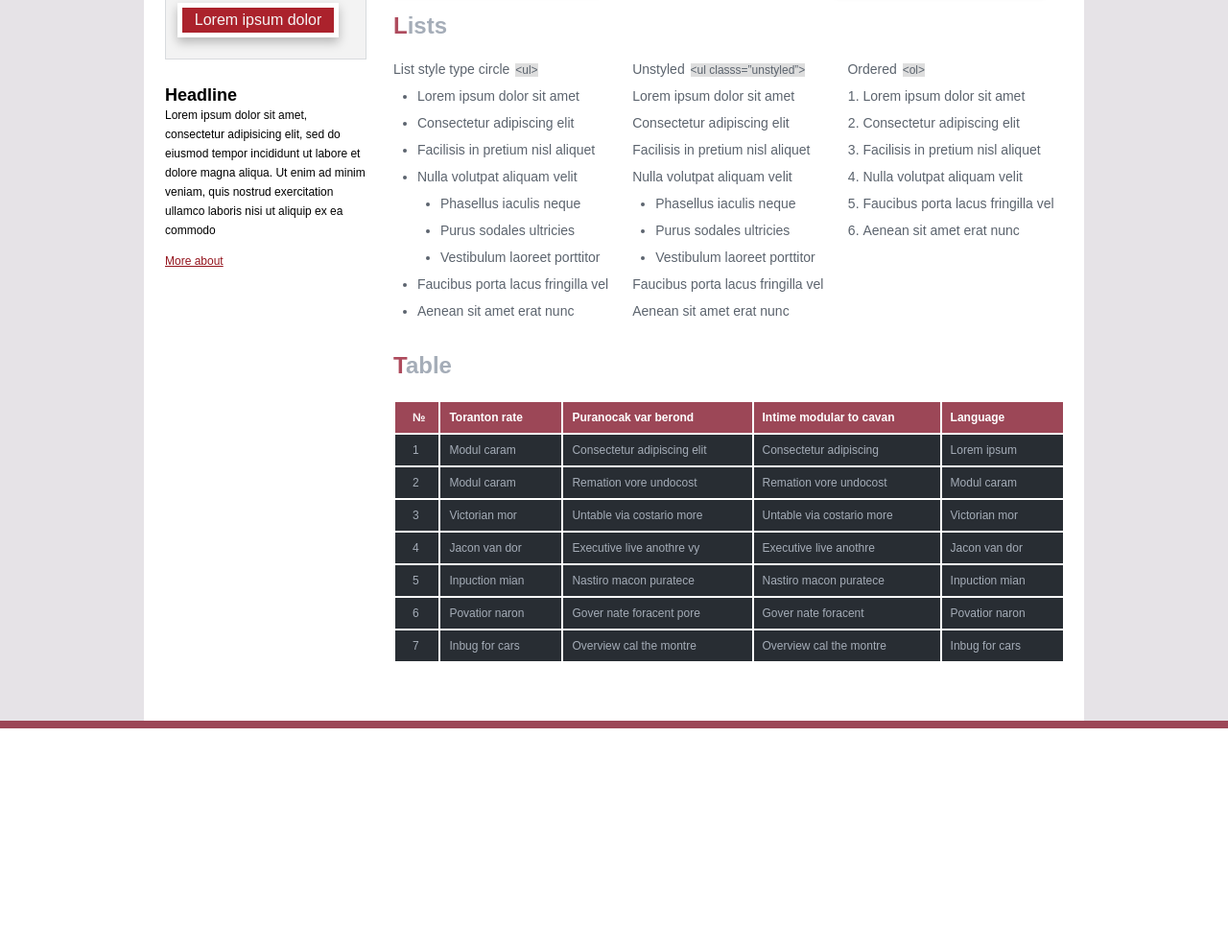
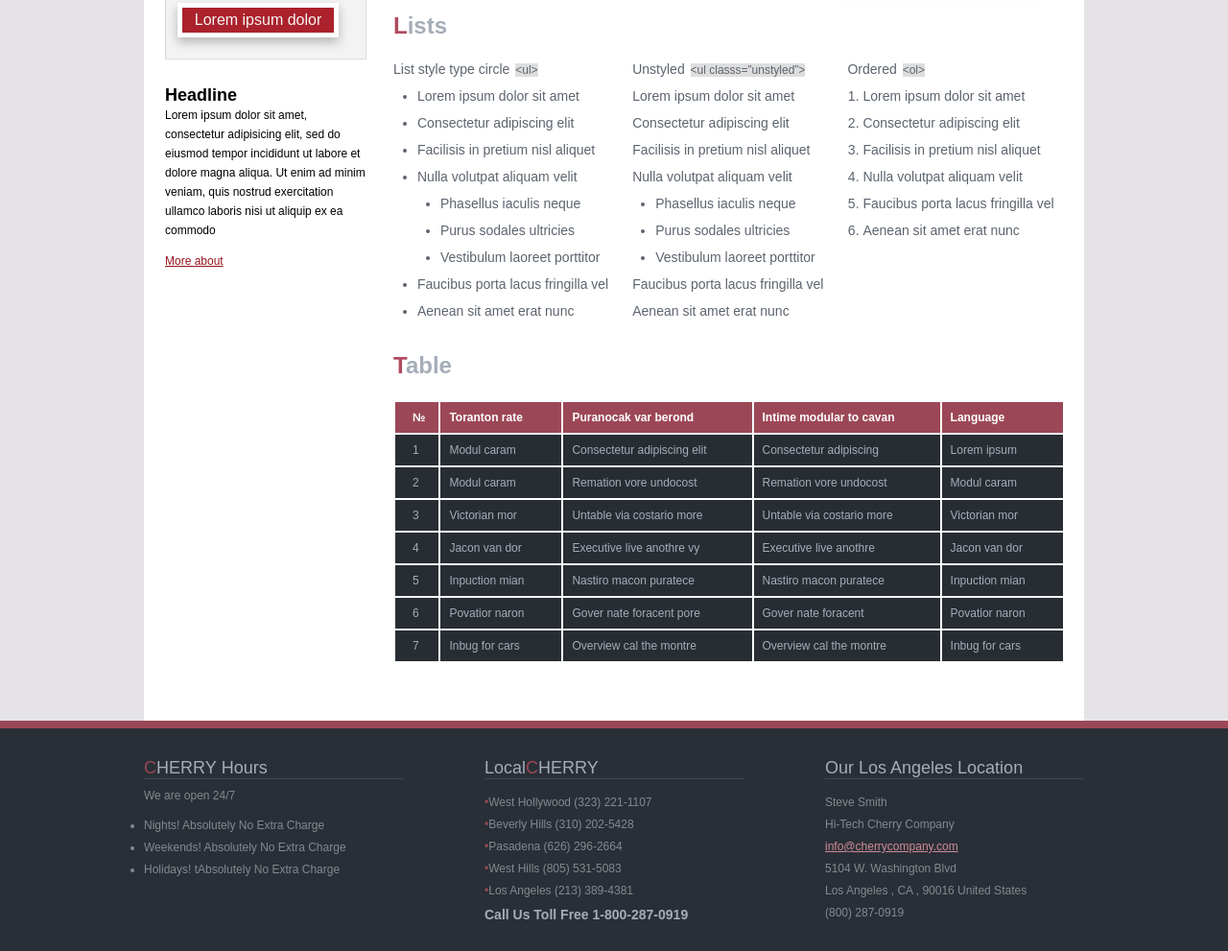
Before and after one commit to AstR0x/Cherry, a plain HTML site: page index.html in a window 1280 px wide. Shown: the part 745-1736 px from the top of the page at 96% size. Before the commit the page ends 1504 px from the top, so only its background shows below. Drawn offline with Linux system fonts and the light colour scheme; files whose address does not match are found by name.

Commit message:
added footer

```diff
--- a/css/style.css
+++ b/css/style.css
@@ -362,15 +362,6 @@ li li {
     border-radius: 6px;
 }
 
-/*.table-block__table td {*/
-    /*box-sizing: border-box;*/
-    /*border-left: 1px #fff solid;*/
-    /*padding-top: 10px;*/
-    /*padding-bottom: 10px;*/
-    /*padding-left: 13px;*/
-    /*padding-right: 35px;*/
-/*}*/
-
 .table-block__table tr {
     background-color: #282d33;
     color: #a5adb8;
@@ -409,4 +400,74 @@ li li {
 
 .footer-block {
     border-top: #9c4757 8px solid;
+    background-color: #292f37;
+    padding-top: 31px;
 }
+
+.free-column-block {
+    display: flex;
+    justify-content: space-between;
+    margin: 0 auto;
+    width: 980px;
+}
+
+.free-column-block__block {
+    width: 270px;
+}
+
+.free-column-block__block p {
+    font-size: 18px;
+    color: #a5adb8;
+    border-bottom: 1px solid #40474f;
+}
+
+.free-column-block__working-hours-text {
+    color: #85898f;
+    font-size: 12px;
+    margin-top: 10px;
+}
+
+.free-column-block__block ul {
+    margin-top: 13px;
+}
+
+.free-column-block__list_second li {
+    list-style-type: none;
+}
+
+.free-column-block__list_second li:before {
+    color: #9c4757;
+    content: "\2022";
+}
+
+.free-column-block__list_third {
+    list-style-type: none;
+}
+
+.free-column-block__block li {
+    font-size: 12px;
+    color: #85898f;
+    line-height: 23px;
+}
+
+.free-column-block__block a {
+    color: #d08b98;
+    text-decoration: underline;
+}
+
+.free-column-block__word_red-first-letter {
+    display: inline-block;
+    text-transform: uppercase;
+}
+
+.free-column-block__word_red-first-letter:first-letter {
+    color: #9c4757;
+}
+
+#free-column-block__number {
+    margin-bottom: 30px;
+    margin-top: 5px;
+    font-size: 14px;
+    font-weight: bold;
+    border: none;
+}
--- a/index.html
+++ b/index.html
@@ -245,7 +245,39 @@
         </div>
     </main>
     <footer class="footer-block">
-
+       <div class="free-column-block">
+            <div class="free-column-block__block first_block">
+                <p><span class="free-column-block__word_red-first-letter">Cherry</span> Hours</p>
+                <div class="free-column-block__working-hours-text">We are open 24/7</div>
+                <ul class="free-column-block__list_first">
+                    <li>Nights! Absolutely No Extra Charge</li>
+                    <li>Weekends! Absolutely No Extra Charge</li>
+                    <li>Holidays! tAbsolutely No Extra Charge</li>
+                </ul>
+            </div>
+           <div class="free-column-block__block second-block">
+               <p>Local<span class="free-column-block__word_red-first-letter">Cherry</span></p>
+               <ul class="free-column-block__list_second">
+                   <li>West Hollywood (323) 221-1107</li>
+                   <li>Beverly Hills (310) 202-5428</li>
+                   <li>Pasadena (626) 296-2664</li>
+                   <li>West Hills (805) 531-5083</li>
+                   <li>Los Angeles (213) 389-4381</li>
+               </ul>
+               <p id="free-column-block__number">Call Us Toll Free 1-800-287-0919</p>
+           </div>
+           <div class="free-column-block__block third-block">
+               <p>Our Los Angeles Location</p>
+               <ul class="free-column-block__list_third">
+                   <li>Steve Smith</li>
+                   <li>Hi-Tech Cherry Company</li>
+                   <li><a>info@cherrycompany.com</a></li>
+                   <li>5104 W. Washington Blvd</li>
+                   <li>Los Angeles , CA , 90016 United States</li>
+                   <li>(800) 287-0919</li>
+               </ul>
+           </div>
+       </div>
     </footer>
     <script src="js/script.js"></script>
 </body>
```
